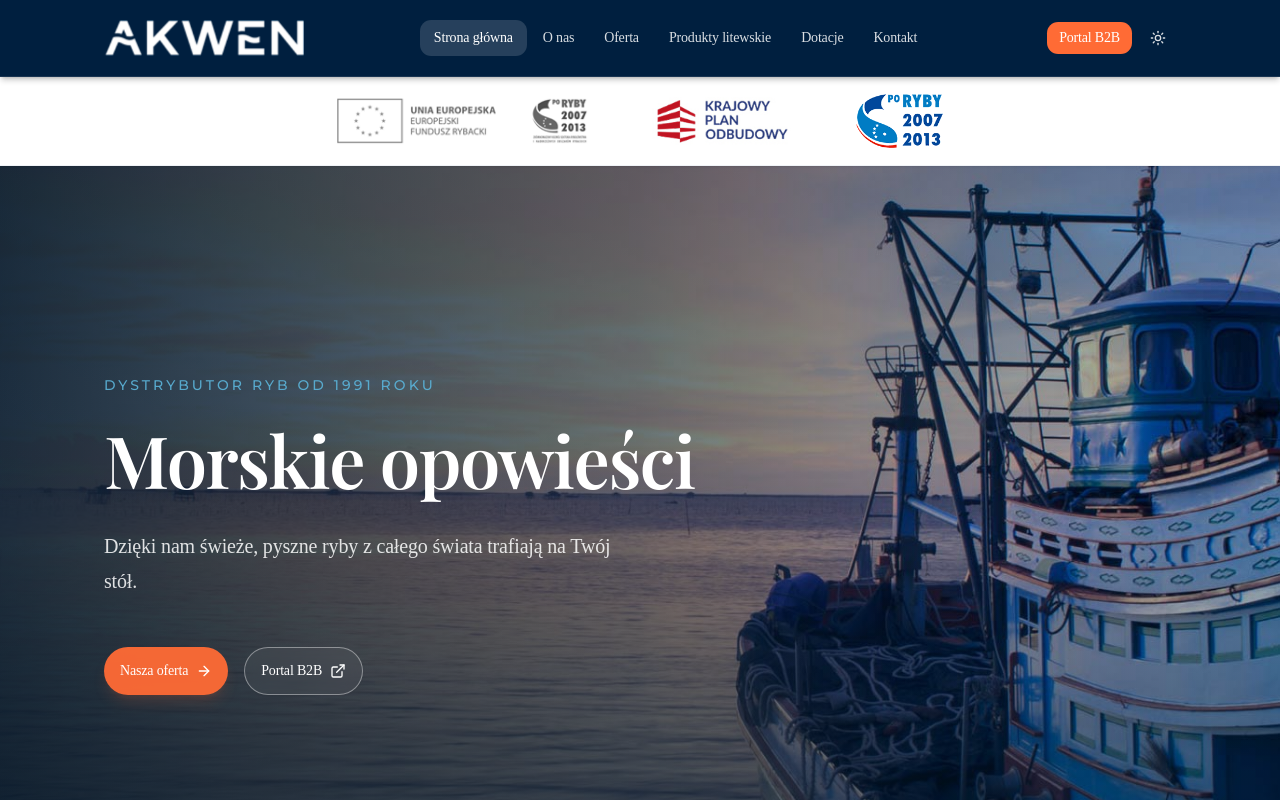
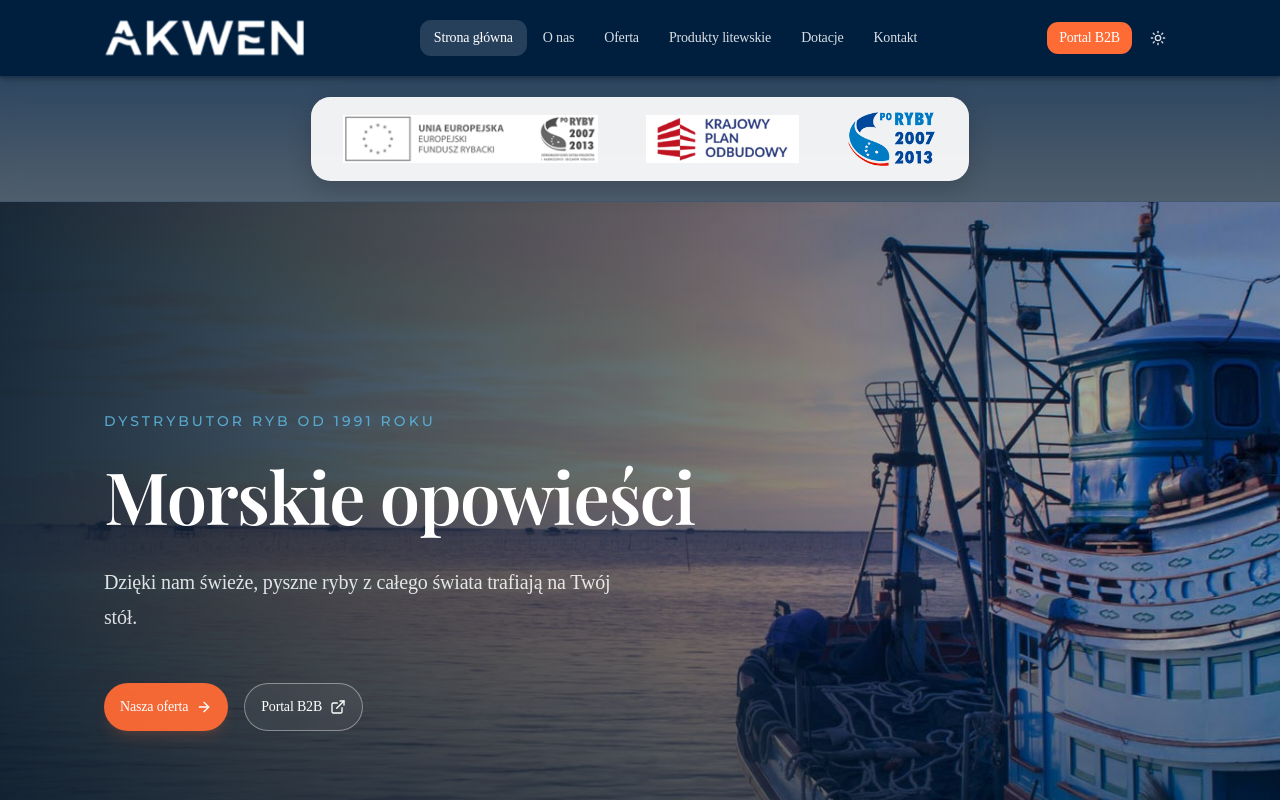
Before and after one commit to TooughSituation/akwen-web, a Next.js app: page / in a window 1280 px wide. Shown: the top 800 px of the page. Built offline with nearby package versions, Linux system fonts and the light colour scheme.

Commit message:
FundingLogos: ciemny glassmorphism zamiast bialego paska.
Belka granatowa z blur; jasna podkladka tylko pod logami. Update PROJECT_SUMMARY dla GrokWeb.

```diff
--- a/src/components/funding-logos.tsx
+++ b/src/components/funding-logos.tsx
@@ -27,16 +27,36 @@ const logos = [
 
 /**
  * Belka logotypów dofinansowania — wymóg prawny: widoczne u góry strony.
- * Umieszczona tuż pod nawigacją, nad hero / treścią.
+ * Ciemna, półprzezroczysta belka (glass) spójna z granatem marki;
+ * delikatna jasna podkładka tylko pod logami — czytelność bez „białego paska”.
  */
 export function FundingLogos() {
   return (
     <div
-      className="relative z-40 w-full border-b border-border/50 bg-white/95 shadow-sm shadow-black/5 backdrop-blur-sm dark:border-white/10 dark:bg-white"
+      className="relative z-40 w-full border-b border-white/10"
+      style={{
+        background:
+          "linear-gradient(180deg, rgba(0, 31, 63, 0.82) 0%, rgba(0, 20, 40, 0.68) 100%)",
+      }}
       role="region"
       aria-label="Logotypy dofinansowania"
     >
-      <div className="mx-auto flex max-w-6xl flex-wrap items-center justify-center gap-x-8 gap-y-4 px-4 py-3.5 sm:gap-x-10 sm:px-6 sm:py-4 lg:gap-x-14 lg:px-8">
+      {/* Lekki blur / glass — nie „ściana” koloru */}
+      <div
+        className="pointer-events-none absolute inset-0 backdrop-blur-md"
+        aria-hidden
+      />
+
+      <div className="relative mx-auto flex max-w-6xl justify-center px-4 py-4 sm:px-6 sm:py-5 lg:px-8">
+        {/* Podkładka tylko pod rzędem log — nie pełna szerokość strony */}
+        <div
+          className="flex flex-wrap items-center justify-center gap-x-7 gap-y-3 rounded-xl px-5 py-3 sm:gap-x-10 sm:px-8 sm:py-3.5 lg:gap-x-12"
+          style={{
+            background: "rgba(255, 255, 255, 0.92)",
+            boxShadow:
+              "0 1px 0 rgba(255,255,255,0.12) inset, 0 8px 24px rgba(0, 0, 0, 0.18)",
+          }}
+        >
           {logos.map((logo) => (
             <Image
               key={logo.src}
@@ -44,11 +64,12 @@ export function FundingLogos() {
               alt={logo.alt}
               width={logo.width}
               height={logo.height}
-            className={`${logo.className} max-w-[42vw] object-contain sm:max-w-none`}
+              className={`${logo.className} max-w-[40vw] object-contain sm:max-w-none`}
               priority
             />
           ))}
         </div>
       </div>
+    </div>
   );
 }
```
Also changed, not shown: 1 other file (tests, documents, lock files or other folders). Lines whose indentation alone changed are shown as unchanged.
